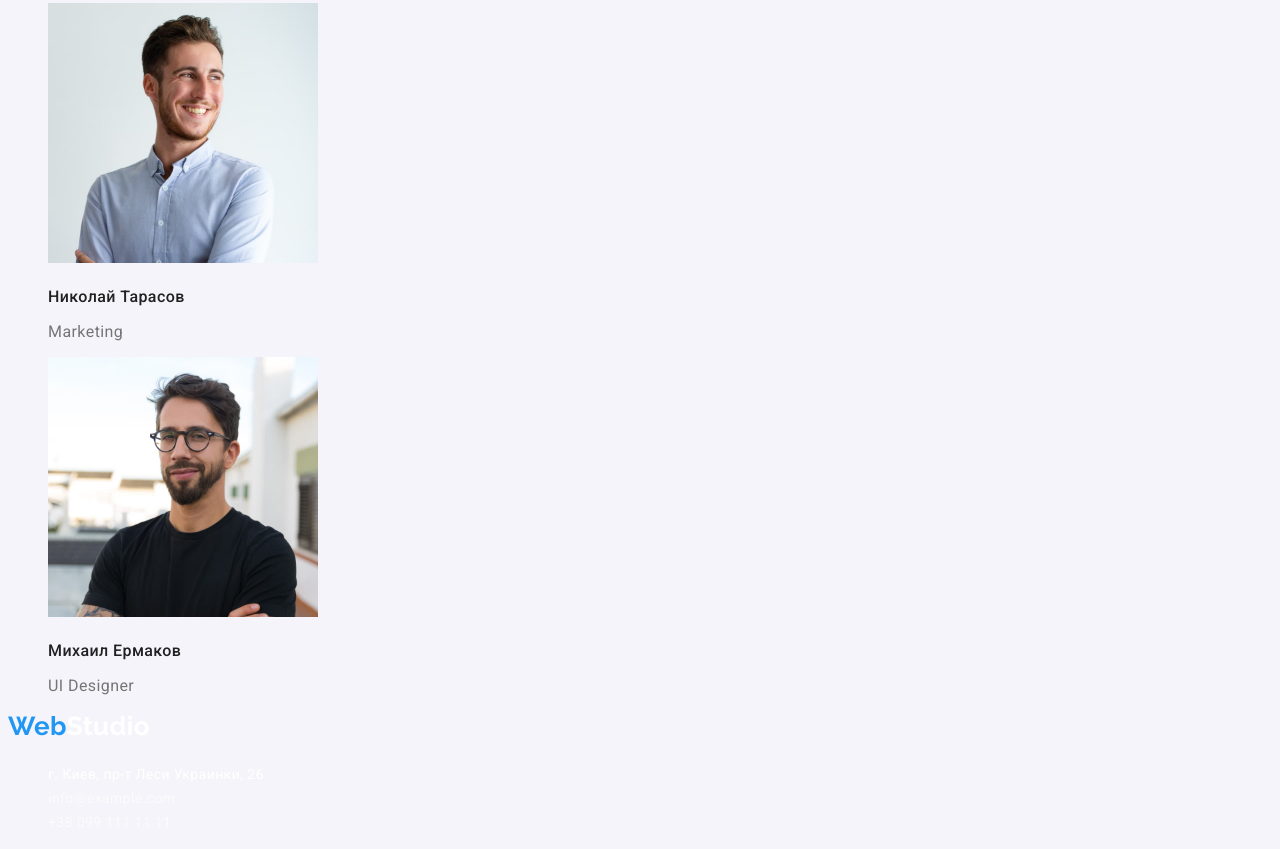
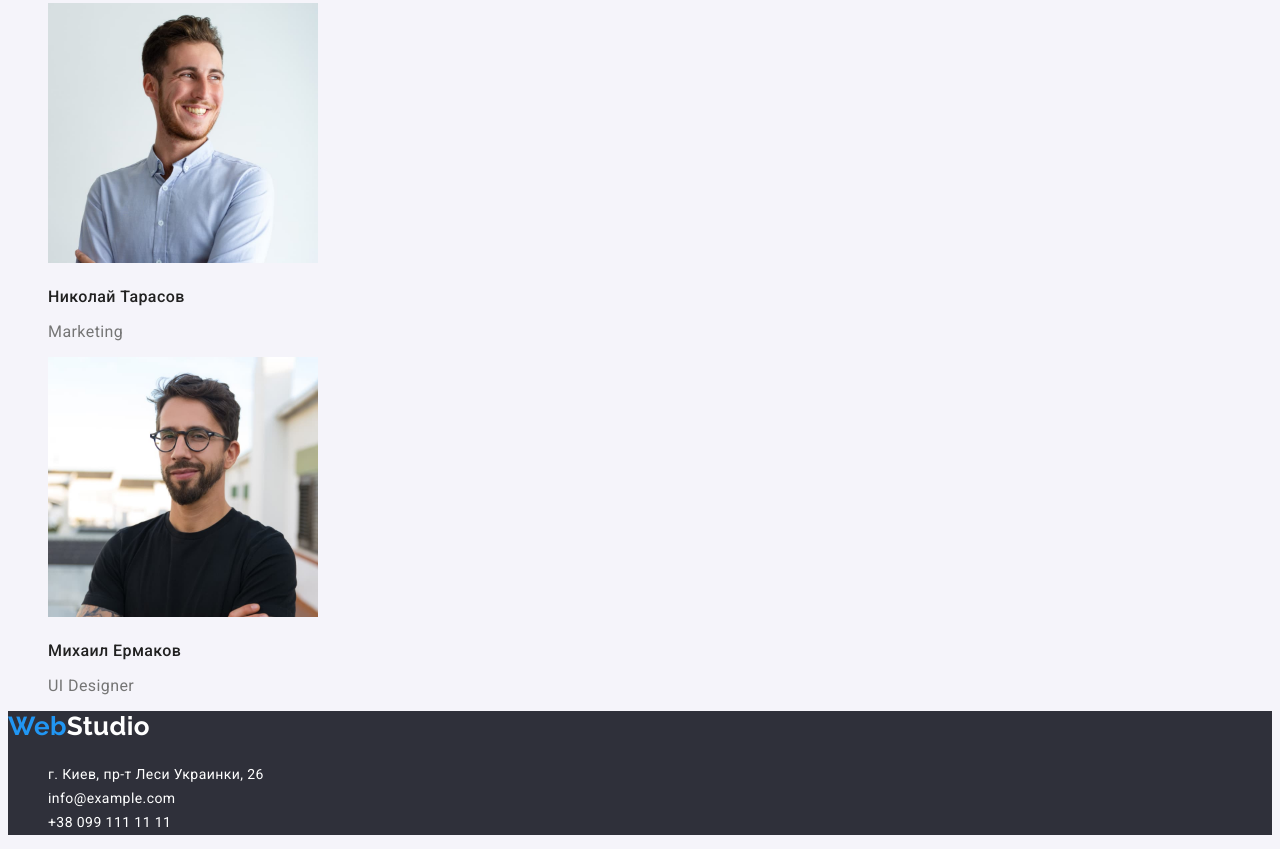
Before and after one commit to KuzmenkoKatya/goit-markup-hw-02, a plain HTML site: page index.html in a window 1280 px wide. Shown: the part 2361-3210 px from the top of the page. Drawn offline with Linux system fonts and the light colour scheme.

Commit message:
finish 2 ДЗ

```diff
--- a/css/styles.css
+++ b/css/styles.css
@@ -4,7 +4,7 @@
     --accent-color: #2196f3;
     --white-color: #ffffff;
     --logo-text-color: #000000;
-    --sacondary-white-color: rgba(255, 255, 255, 0.6);
+    --sacondary-white-color: #ffffff;
     --primary-background-color: #f5f4fa;
     --sacondary-background-color: #e5e5e5;
     --footer-bacground-color: #2f303a;}
@@ -85,7 +85,7 @@
     text-transform: uppercase;
     color: var(--title-text-color);}
 /* Чем мы занимаемся */
-    .directions-photo {display: block;}
+   .directions-photo {display: block;}
 /* Наша команда */
     .our-team .our-team-employee {
     font-weight: 500;
--- a/index.html
+++ b/index.html
@@ -92,7 +92,7 @@
         </ul>
     </section>
 </main>
-<footer>
+<footer class="footer">
     <a href="./index.html" class="link logo footer-logo">
         <span class="footer-logo-design">Web</span>Studio</a>
     <address class="footer-contact">
```
